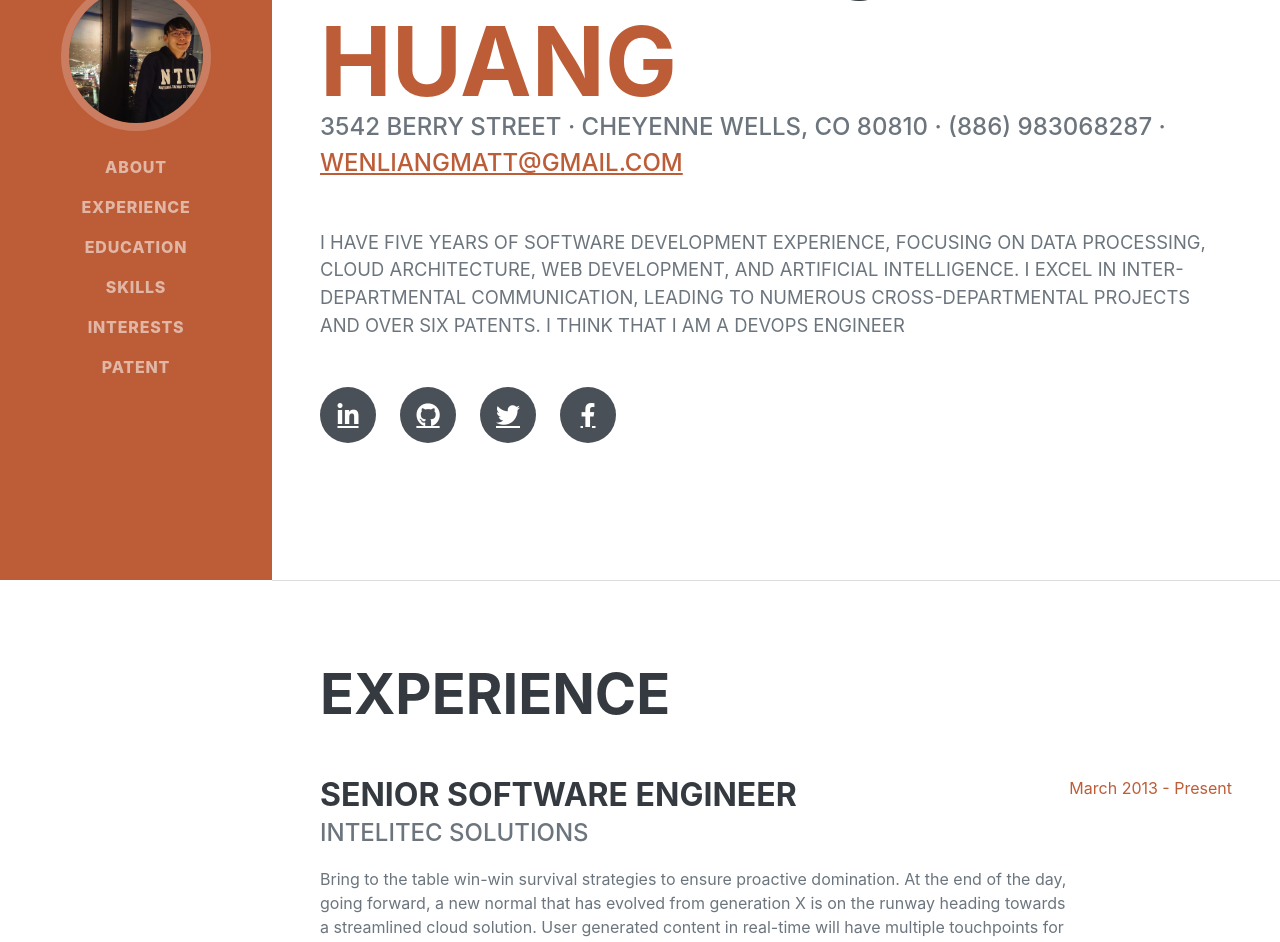
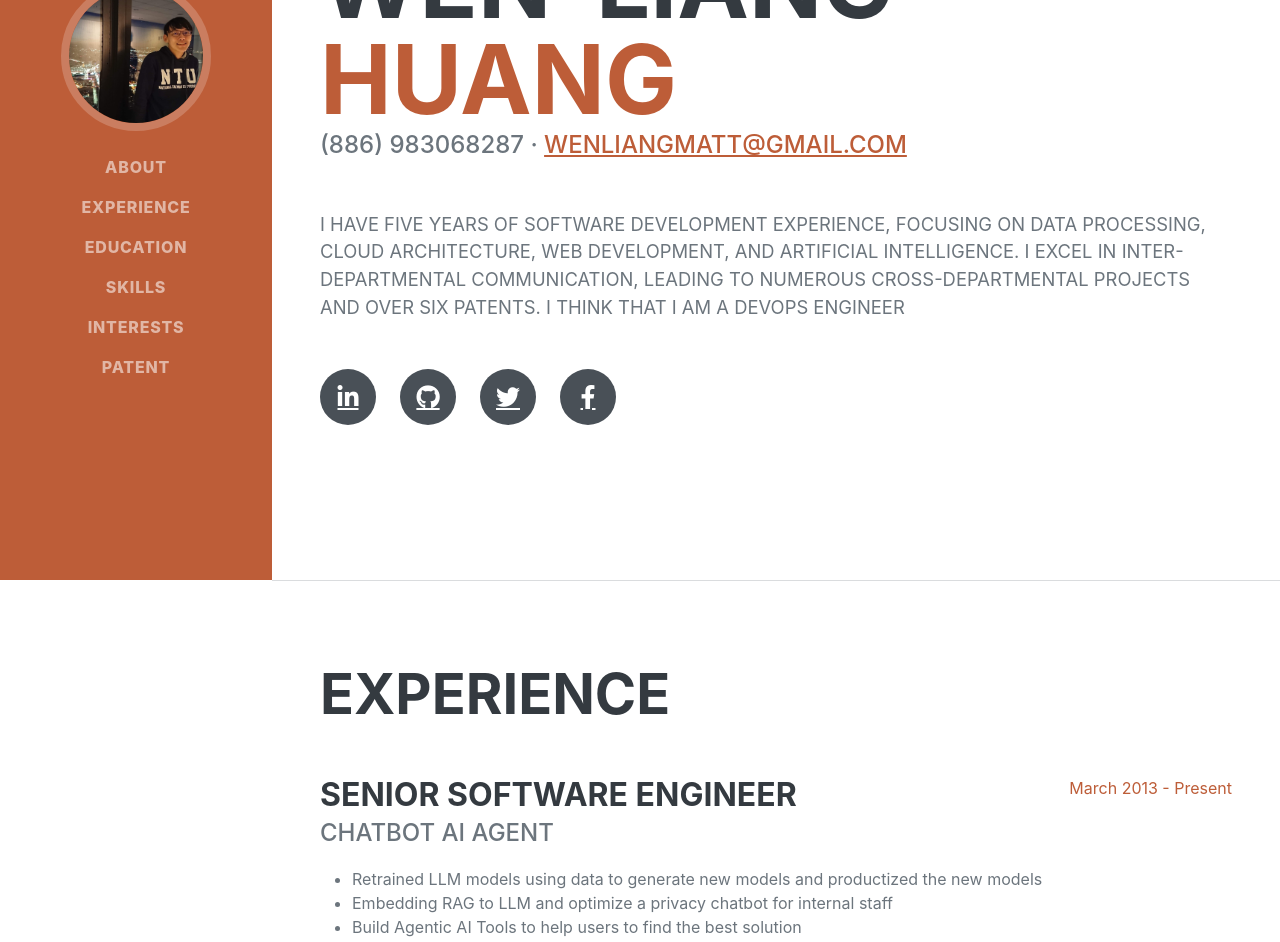
Before and after one commit to wenlianghuang/matt-huang-resume, a Next.js app: page /about in a window 1280 px wide. Shown: the part 220-1162 px from the top of the page. Built offline with nearby package versions, Linux system fonts and the light colour scheme.

Commit message:
modified file

```diff
--- a/app/about/page.tsx
+++ b/app/about/page.tsx
@@ -76,7 +76,7 @@ export default function About() {
               Wen-Liang <span className="text-primary">Huang</span>
             </h1>
             <div className="subheading mb-5">
-              3542 Berry Street · Cheyenne Wells, CO 80810 · (886) 983068287 ·{' '}
+              (886) 983068287 ·{' '}
               <a href="mailto:wenliangmatt@email.com">wenliangmatt@gmail.com</a>
             </div>
             <p className="lead mb-5">
@@ -106,8 +106,12 @@ export default function About() {
               <div className="d-flex flex-column flex-md-row justify-content-between mb-5">
                 <div className="flex-grow-1">
                   <h3 className="mb-0">Senior Software Engineer</h3>
-                    <div className="subheading mb-3">Intelitec Solutions</div>
-                    <p>Bring to the table win-win survival strategies to ensure proactive domination. At the end of the day, going forward, a new normal that has evolved from generation X is on the runway heading towards a streamlined cloud solution. User generated content in real-time will have multiple touchpoints for offshoring.</p>
+                    <div className="subheading mb-3">Chatbot AI Agent</div>
+                    <ul>
+                      <li>Retrained LLM models using data to generate new models and productized the new models</li>
+                      <li>Embedding RAG to LLM and optimize a privacy chatbot for internal staff</li>
+                      <li>Build Agentic AI Tools to help users to find the best solution</li>
+                    </ul>
                   </div>
                   <div className="flex-shrink-0"><span className="text-primary">March 2013 - Present</span></div>
                 </div>
```
